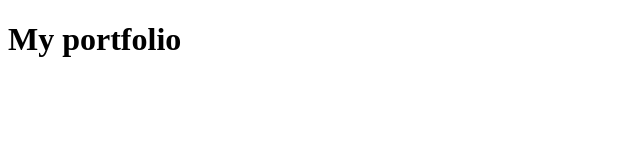
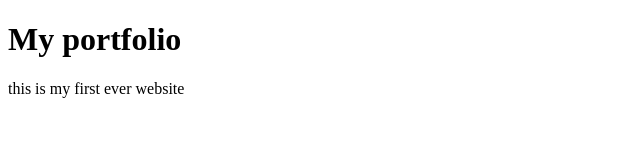
Before and after one commit to rj552012/my-portfolio, a plain HTML site: page index.html in a window 1280 px wide. Shown: the whole page, without its empty margins (0-640 px from the left). Drawn offline with Linux system fonts and the light colour scheme.

Commit message:
add a little description

```diff
--- a/index.html
+++ b/index.html
@@ -5,5 +5,6 @@
 </head>
 <body>
 <h1>My portfolio </h1>
+<p>this is my first ever website</p>
 </body>
 </html>
```
